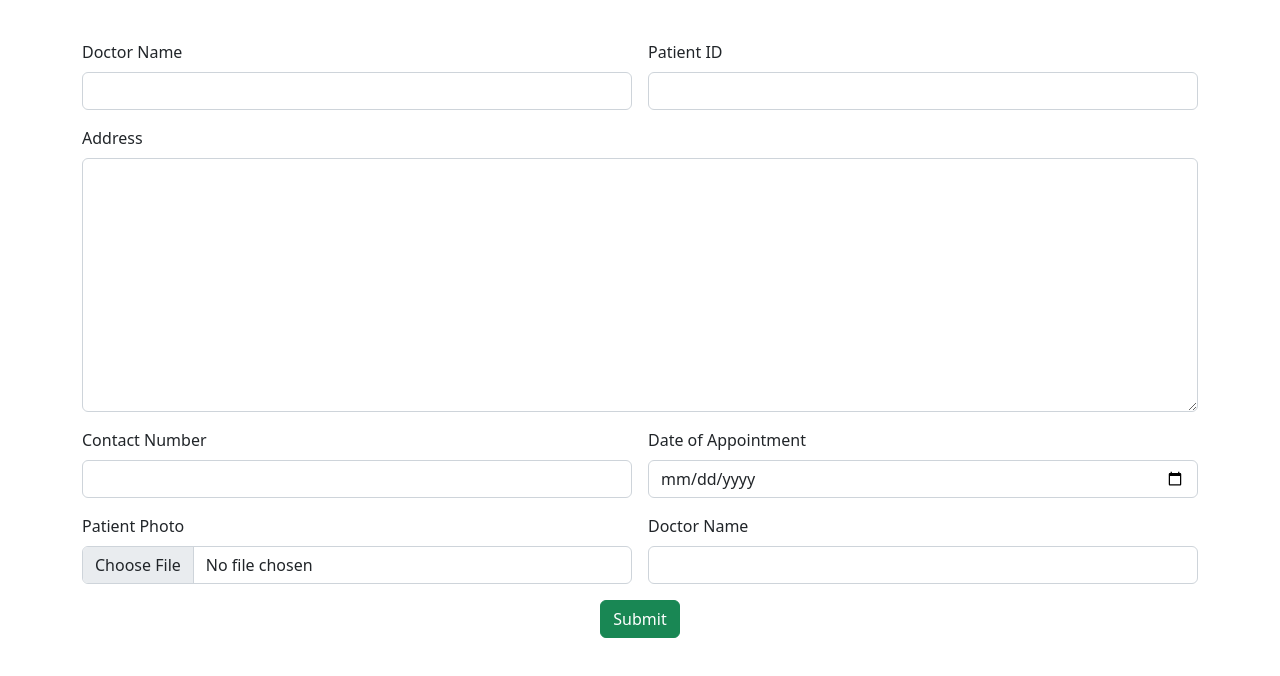
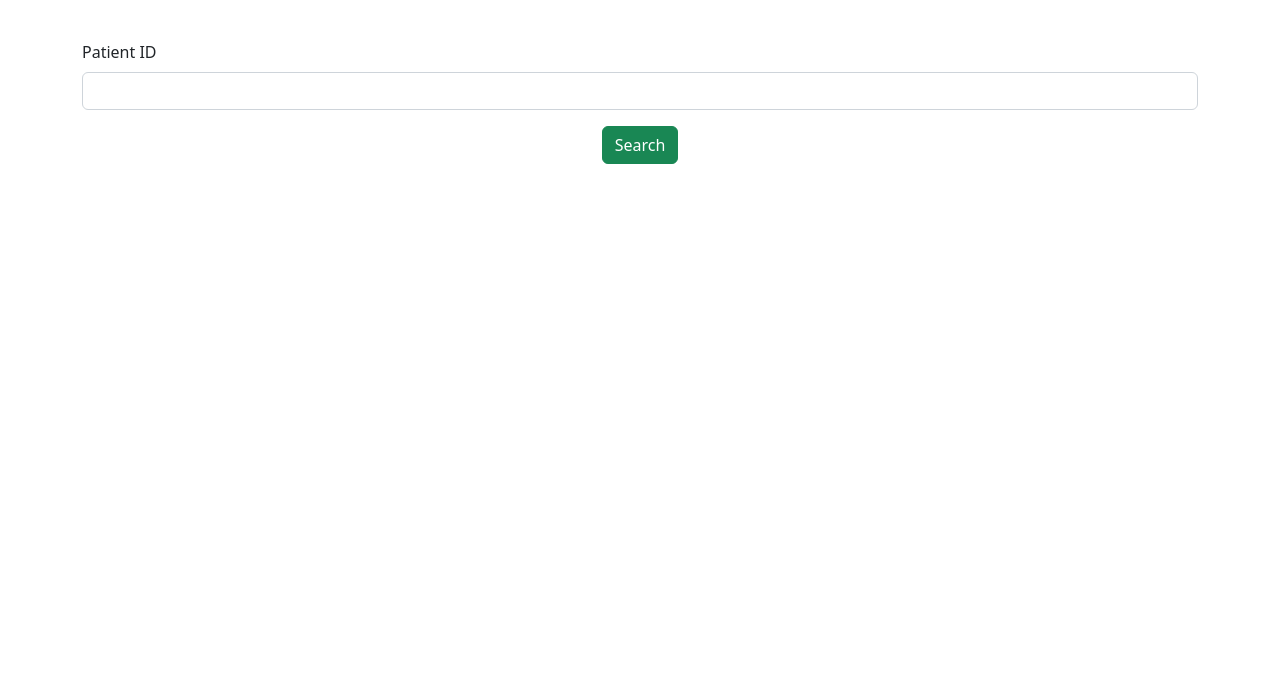
Before and after one commit to jeevaann1999/Patient-Angular-Repository, an Angular app: page / in a window 1280 px wide. Shown: the top 676 px of the page. Built offline with nearby package versions, Linux system fonts and the light colour scheme.

Commit message:
added patient search

```diff
--- a/src/app/app.component.html
+++ b/src/app/app.component.html
@@ -1,2 +1,2 @@
-<app-patient-entry></app-patient-entry>
+<app-patient-search></app-patient-search>
 <router-outlet></router-outlet>
--- a/src/app/app.module.ts
+++ b/src/app/app.module.ts
@@ -4,11 +4,13 @@
 import { AppRoutingModule } from './app-routing.module';
 import { AppComponent } from './app.component';
 import { PatientEntryComponent } from './patient-entry/patient-entry.component';
+import { PatientSearchComponent } from './patient-search/patient-search.component';
 
 @NgModule({
   declarations: [
     AppComponent,
-    PatientEntryComponent
+    PatientEntryComponent,
+    PatientSearchComponent
   ],
   imports: [
     BrowserModule,
--- /dev/null
+++ b/src/app/patient-search/patient-search.component.html
@@ -0,0 +1,15 @@
+<div class="container">
+    <div class="row">
+        <div class="col col-12 col-sm-12 col-md-12 col-lg-12 col-xl-12 col-xxl-12">
+            <div class="row g-3 mt-4">
+                <div class="col col-12 col-sm-12 col-md-12 col-lg-12 col-xl-12 col-xxl-12">
+                    <label for="" class="form-label">Patient ID</label>
+                    <input type="text" class="form-control">
+                </div>
+                <div class="col col-12 col-sm-12 col-md-12 col-lg-12 col-xl-12 col-xxl-12 text-center">
+                    <button class="btn btn-success">Search</button>
+                </div>
+            </div>
+        </div>
+    </div>
+</div>
```
Also changed, not shown: src/app/patient-search/patient-search.component.ts (added, +10 -0 lines), src/app/patient-search/patient-search.component.css (added).
